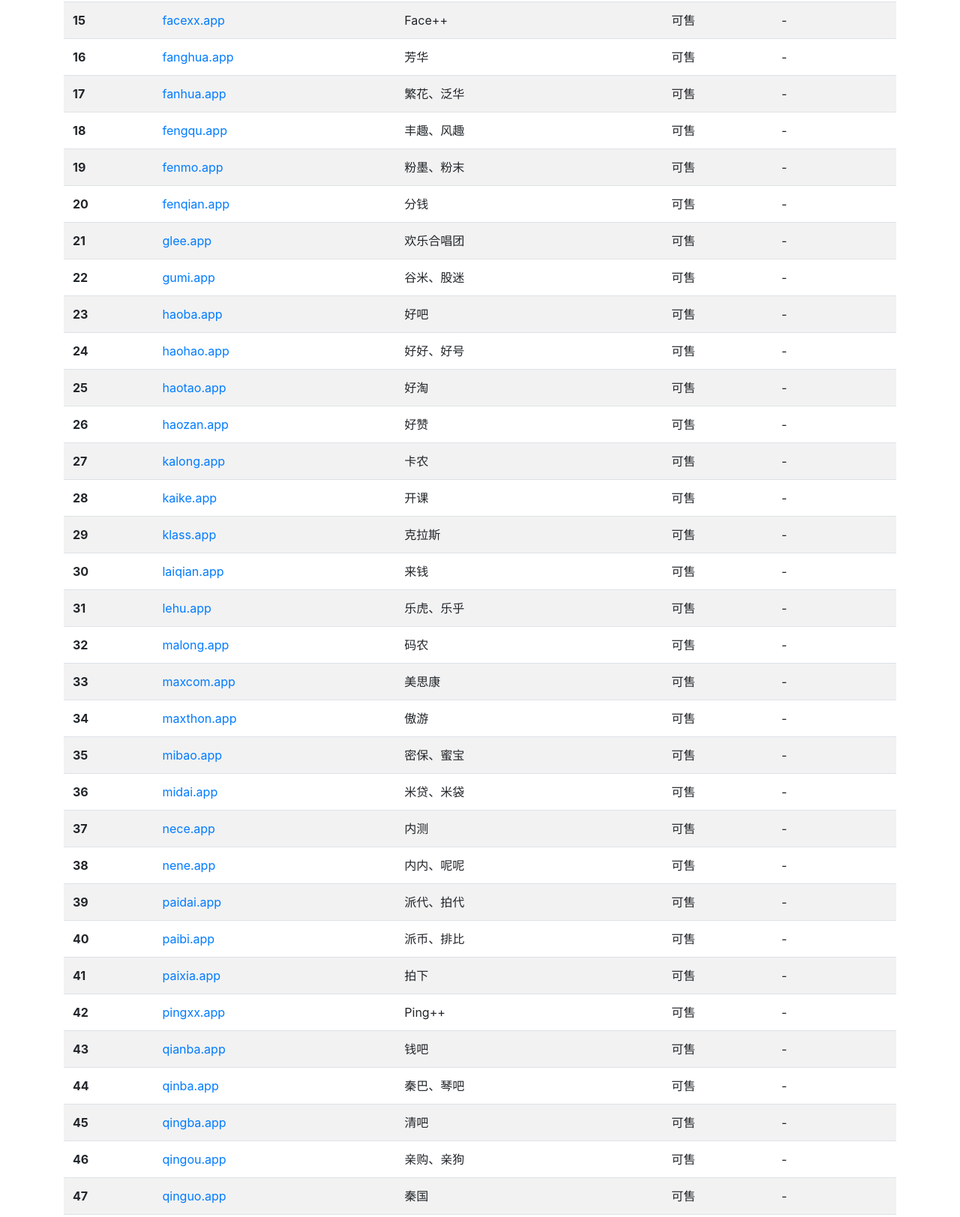
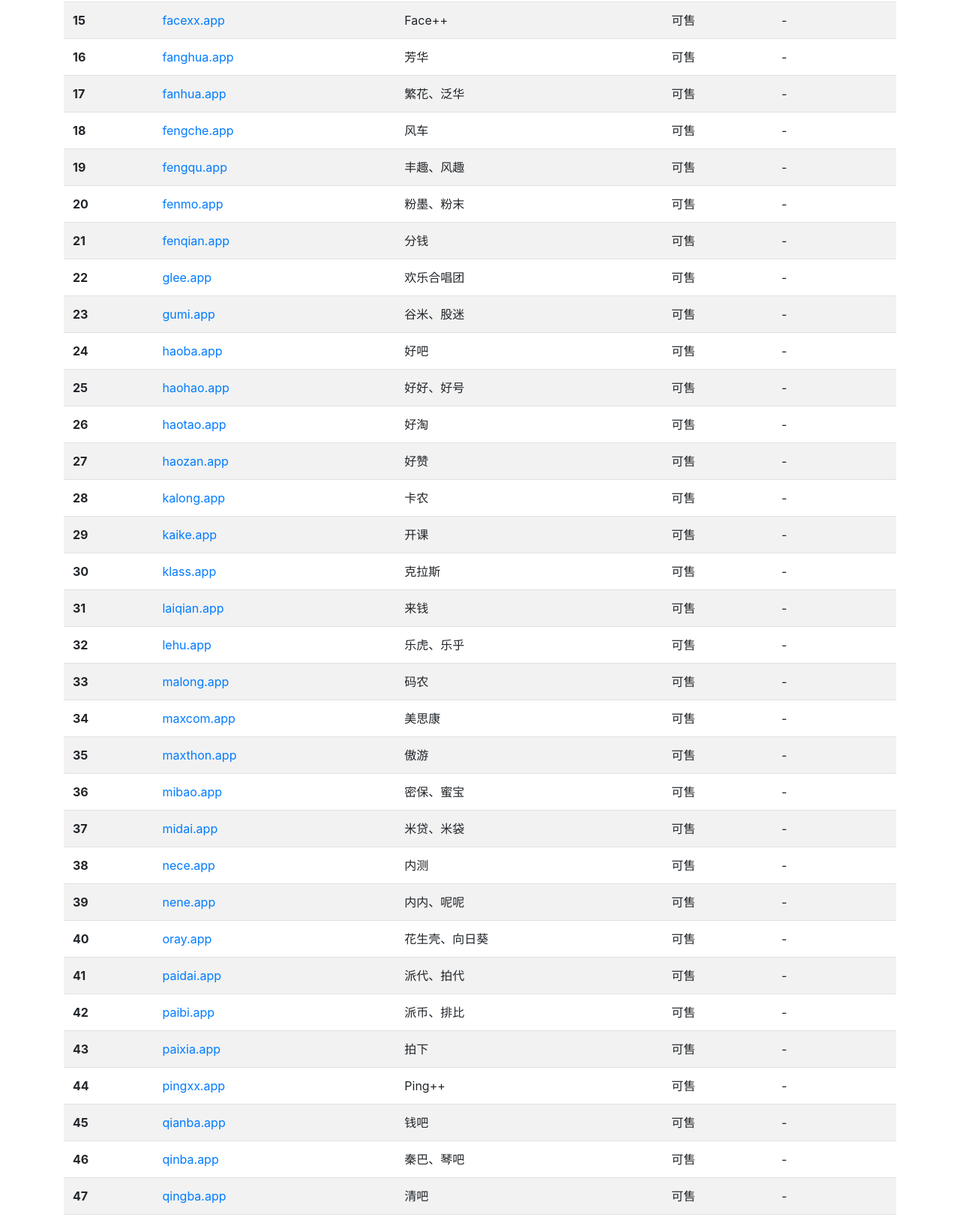
Before and after one commit to MopLand/mopland.github.io, a plain HTML site: page index.html in a window 1280 px wide. Shown: the part 940-2563 px from the top of the page at 75% size. Drawn offline with nearby package versions, Linux system fonts and the light colour scheme.

Commit message:
新增域名、优化脚本；

```diff
--- a/index.html
+++ b/index.html
@@ -129,6 +129,7 @@
 			['facexx.app','Face++',''],
 			['fanghua.app','芳华',''],
 			['fanhua.app','繁花、泛华',''],
+			['fengche.app','风车',''],
 			['fengqu.app','丰趣、风趣',''],
 			['fenmo.app','粉墨、粉末',''],
 			['fenqian.app','分钱',''],
@@ -150,6 +151,7 @@
 			['midai.app','米贷、米袋',''],
 			['nece.app','内测',''],
 			['nene.app','内内、呢呢',''],
+			['oray.app','花生壳、向日葵',''],
 			['paidai.app','派代、拍代',''],
 			['paibi.app','派币、排比',''],
 			['paixia.app','拍下',''],
@@ -180,6 +182,7 @@
 			['xindian.app','新店、心电',''],
 			['xingbao.app','星宝',''],
 			['xingu.app','新股',''],
+			['ximi.app','西米、戏迷',''],
 			['xinqian.app','信签、新钱',''],
 			['xinqu.app','新区、新曲',''],
 			['xinyi.app','信义、心意',''],
@@ -200,6 +203,10 @@
 		]
 	},
 	methods : {
+
+		file: function(){
+			return location.protocol == 'file:';
+		},
 
 		mobi: function(){
 			return /(iPhone|iPad|iPod|Android)/i.test( navigator.userAgent );
@@ -239,7 +246,7 @@
 		}
 	},
 	mounted : function(){
-		if( !this.mobi() ){
+		if( !this.file() && !this.mobi() ){
 			this.test( this.app );
 			this.test( this.com );
 		}
```
